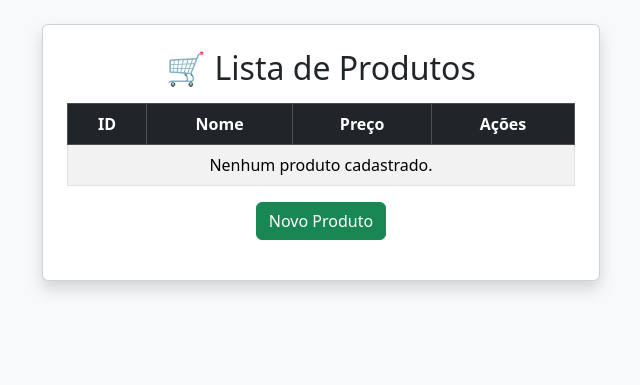
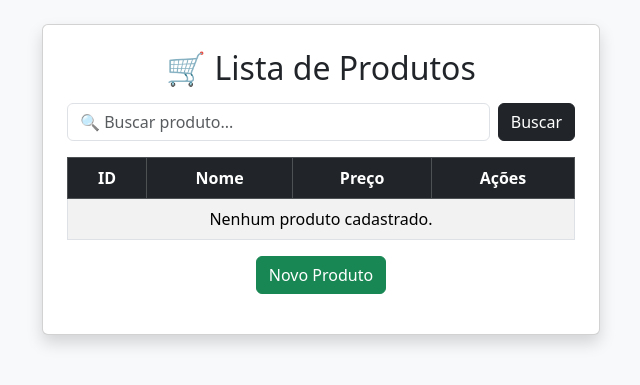
Before and after one commit to Dudacabo/projetoAppCasaJacque, a Django app: page /produto/listar/ in a window 1280 px wide. Shown: the part 56-441 px from the top of the page, without its empty margins (319-959 px from the left). Run offline with Django 5.2, Linux system fonts and the light colour scheme; the visitor is signed in with stand-in values (Sample User, id 1); data that the repository does not hold is empty.

Commit message:
Adicionando filtro de busca na pagina de pedidos e na pagina de produtos

```diff
--- a/pedidos/templates/produtos/listar_produto.html
+++ b/pedidos/templates/produtos/listar_produto.html
@@ -8,6 +8,17 @@
         <div style="text-align: center;">
             <h2 class="mb-3">🛒 Lista de Produtos</h2>
         </div>
+
+    <form method="GET" class="mb-3 d-flex gap-2">
+        <input
+            type="text"
+            name="q"
+            class="form-control"
+            placeholder="🔍 Buscar produto..."
+            value="{{ query|default:'' }}"
+        >
+        <button class="btn btn-dark">Buscar</button>
+    </form>
 
     <table class="table table-striped table-bordered">
         <thead class="table-dark">
--- a/pedidos/views.py
+++ b/pedidos/views.py
@@ -43,12 +43,18 @@ def cadastrar_produto(request):
 
 @login_required
 def listar_produto(request):
-     produtos = Produto.objects.all().order_by('-id')
+    query = request.GET.get('q')
 
-     context = {
-         "produtos": produtos
-     }
-     return render(request, "produtos/listar_produto.html", context)
+    if query:
+        produtos = Produto.objects.filter(nome__icontains=query)
+    else:
+        produtos = Produto.objects.all()
+
+    context = {
+        "produtos": produtos,
+        "query": query
+    }
+    return render(request, "produtos/listar_produto.html", context)
 
 
 @login_required
@@ -105,10 +111,16 @@ def cadastrar_pedido(request):
 
 @login_required
 def listar_pedido(request):
-    pedidos = Pedido.objects.all().order_by('-id')
+    query = request.GET.get('q')
+
+    if query:
+        pedidos = Pedido.objects.filter(cliente_nome__icontains=query)
+    else:
+        pedidos = Pedido.objects.all()
 
     context = {
-        'pedidos': pedidos
+        'pedidos': pedidos,
+        'query': query
     }
     return render(request, 'pedidos/listar_pedido.html', context)
 
```
Also changed, not shown: pedidos/templates/pedidos/listar_pedido.html (+12 -0 lines).
